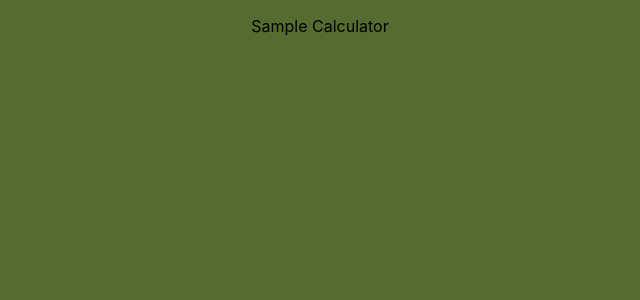
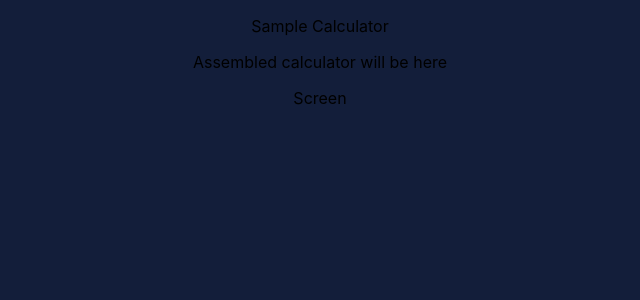
Before and after one commit to bluVshal/pub-sample-calculator, a React (Create React App) app: page / in a window 1280 px wide. Shown: the top 300 px of the page, without its empty margins (320-960 px from the left). Built offline with nearby package versions, Linux system fonts and the light colour scheme.

Commit message:
Added other components and MUI package

```diff
--- a/package.json
+++ b/package.json
@@ -3,6 +3,9 @@
   "version": "0.1.0",
   "private": true,
   "dependencies": {
+    "@emotion/react": "^11.13.3",
+    "@emotion/styled": "^11.13.0",
+    "@mui/material": "^6.0.2",
     "@testing-library/jest-dom": "^5.17.0",
     "@testing-library/react": "^13.4.0",
     "@testing-library/user-event": "^13.5.0",
--- a/src/App.css
+++ b/src/App.css
@@ -1,6 +1,5 @@
 .App {
   text-align: center;
-  background-color: darkolivegreen;
 }
 
 .App-logo {
--- /dev/null
+++ b/src/Components/Assemble/Assemble.js
@@ -0,0 +1,14 @@
+import React from 'react';
+
+import Screen from '../Screen/Screen';
+
+const Assemble = () => {
+    return(
+        <div>
+            <p>Assembled calculator will be here</p>
+            <Screen />
+        </div>
+    );
+};
+
+export default Assemble;
--- a/src/Components/Calculator.js
+++ b/src/Components/Calculator.js
@@ -1,9 +1,11 @@
 import React from 'react';
+import Assemble from '../Components/Assemble/Assemble';
 
 const Calculator = () => {
     return(
         <div>
             <p>Sample Calculator</p>
+            <Assemble />
         </div>
     );
 }
--- a/src/index.css
+++ b/src/index.css
@@ -5,7 +5,7 @@ body {
     sans-serif;
   -webkit-font-smoothing: antialiased;
   -moz-osx-font-smoothing: grayscale;
-  background-color: darkolivegreen;
+  background-color: #131E3A;
 }
 
 code {
```
Also changed, not shown: src/Components/MenuItems/Menu.js (added, +11 -0 lines), 1 other file (tests, documents, lock files or other folders).
